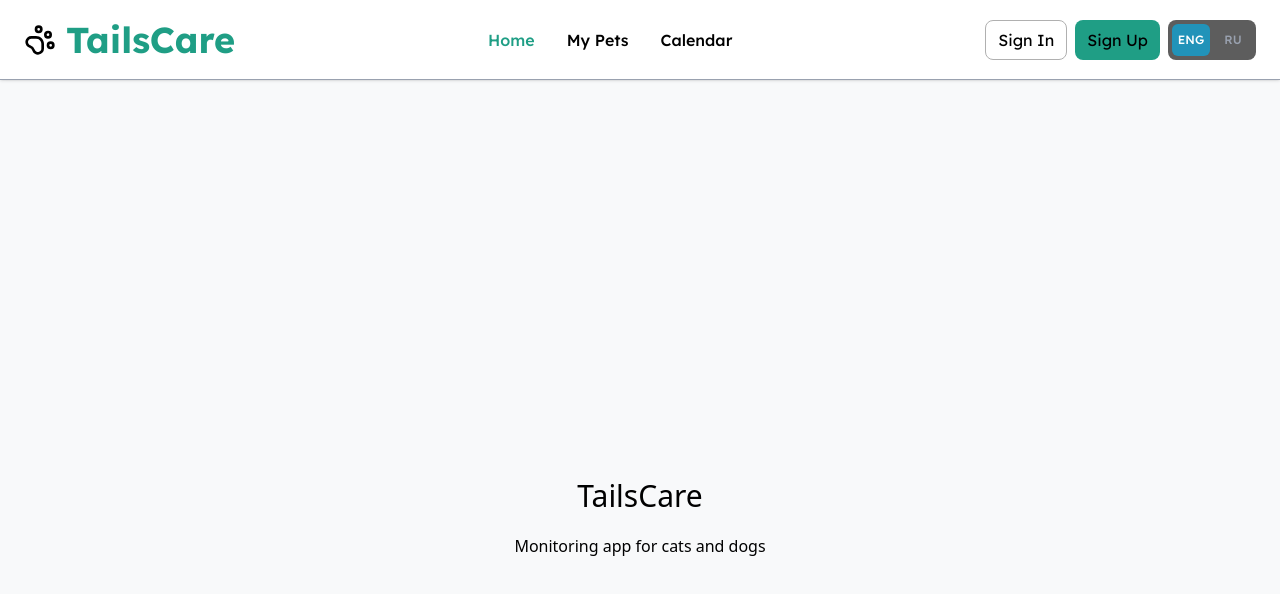
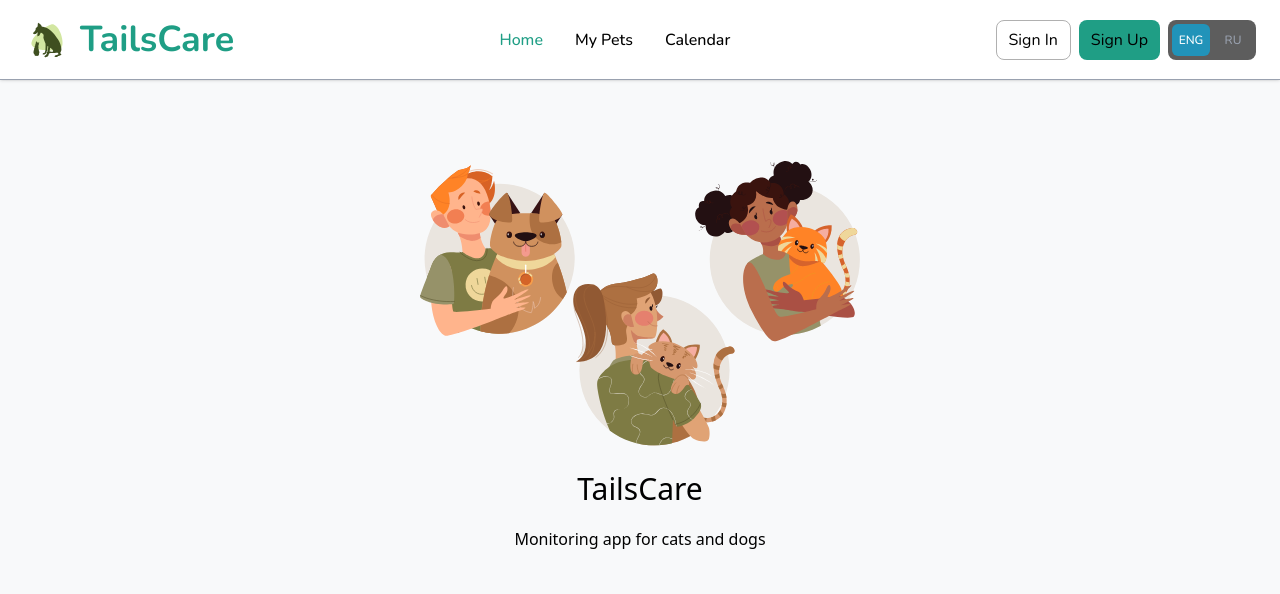
Before and after one commit to IharStaliarou/TailsCare, a Next.js app: page /en in a window 1280 px wide. Shown: the top 594 px of the page. Built offline with nearby package versions, Linux system fonts and the light colour scheme.

Commit message:
feat: added routing for pet details page

```diff
--- a/app/[locale]/layout.tsx
+++ b/app/[locale]/layout.tsx
@@ -5,12 +5,13 @@ import { routing } from '@/i18n/routing'
 import { TLocale } from '@/i18n/types'
 import { NextIntlClientProvider } from 'next-intl'
 import { getMessages, setRequestLocale } from 'next-intl/server'
-import { Lexend } from 'next/font/google'
+import { Nunito } from 'next/font/google'
 import { notFound } from 'next/navigation'
 
-const lexend = Lexend({
-  variable: '--font-lexend',
-  subsets: ['latin'],
+const nunito = Nunito({
+  subsets: ['cyrillic', 'latin'],
+  variable: '--font-nunito',
+  weight: ['400', '500', '600', '700', '800', '900'],
 })
 
 export function generateStaticParams() {
@@ -36,10 +37,10 @@ export default async function LocaleLayout({
 
   return (
     <html lang={locale}>
-      <body className={`${lexend.variable}`}>
+      <body className={`flex h-full flex-col ${nunito.variable}`}>
         <NextIntlClientProvider messages={messages}>
           <Header />
-          <main className='mt-16 w-full px-4 py-6 md:mt-20 md:px-6 md:py-9.5 2xl:px-17'>
+          <main className='mx-auto mt-16 flex w-full max-w-360 flex-col justify-center px-4 md:mt-20 md:px-6 md:py-9.5 2xl:px-17'>
             {children}
           </main>
         </NextIntlClientProvider>
--- a/app/[locale]/page.tsx
+++ b/app/[locale]/page.tsx
@@ -1,11 +1,18 @@
 import { getTranslations } from 'next-intl/server'
+import Image from 'next/image'
 
 export default async function HomePage() {
   const t = await getTranslations('common')
   return (
-    <div className='flex min-h-screen flex-col items-center justify-center font-sans'>
+    <section
+      id='home'
+      className='flex flex-col items-center justify-center font-sans md:mt-5'
+    >
+      <div className='overflow-hidden rounded-full'>
+        <Image src='/Promo1.svg' alt='logo' width={500} height={300} />
+      </div>
       <h1 className='text-3xl'>{t('title')}</h1>
       <p className='mt-5'>{t('description')}</p>
-    </div>
+    </section>
   )
 }
--- /dev/null
+++ b/app/[locale]/pets/[id]/page.tsx
@@ -0,0 +1,29 @@
+import { IPet } from '@/interfaces/user'
+import { getTranslations } from 'next-intl/server'
+
+interface IPetDetailsPageProps {
+  pet: IPet
+  params: Promise<{ id: string; locale: string }>
+}
+
+// TODO: delete when db will be ready
+const MAX = {
+  id: '124',
+  name: 'Max',
+  type: 'CAT',
+  gender: 'male' as const,
+  avatarUrl: '/image2.png',
+  createdAt: new Date(),
+  updatedAt: new Date(),
+}
+export default async function PetDetailsPage({ pet, params }: IPetDetailsPageProps) {
+  const { locale } = await params
+  const t = await getTranslations('petDetailsPage')
+  const { name: petName } = MAX
+
+  return (
+    <section id='pet-details'>
+      <h1>{t('title', { petName })}</h1>
+    </section>
+  )
+}
--- a/app/[locale]/pets/page.tsx
+++ b/app/[locale]/pets/page.tsx
@@ -10,6 +10,7 @@ const PETS: IPet[] = [
     id: '123',
     name: 'Charlie',
     type: 'DOG',
+    gender: 'male',
     avatarUrl: '/image1.png',
     createdAt: new Date(),
     updatedAt: new Date(),
@@ -18,6 +19,7 @@ const PETS: IPet[] = [
     id: '124',
     name: 'Max',
     type: 'CAT',
+    gender: 'male',
     avatarUrl: '/image2.png',
     createdAt: new Date(),
     updatedAt: new Date(),
--- a/app/globals.css
+++ b/app/globals.css
@@ -35,7 +35,7 @@
 
 body {
   color: var(--color-black-main);
-  font-family: var(--font-lexend), sans-serif;
+  font-family: var(--font-nunito), sans-serif;
   font-weight: 400;
   background: var(--color-root-bg);
 }
--- a/components/Logo/Logo.tsx
+++ b/components/Logo/Logo.tsx
@@ -2,8 +2,7 @@
 
 import { Link } from '@/i18n/routing'
 import { useTranslations } from 'next-intl'
-
-import { LogoIcon } from './LogoIcon'
+import Image from 'next/image'
 
 interface ILogoProps {
   className?: string
@@ -19,7 +18,7 @@ export const Logo = ({ closeMobileMenu, className }: ILogoProps) => {
       className={`hover:text-primary-hover text-primary flex items-center gap-2.5 transition-colors duration-300 ${className}`}
     >
       {/* TODO: Create custom logo */}
-      <LogoIcon className='h-8 w-8' />
+      <Image src='/Logo.svg' alt='logo' width={46} height={46} />
       <span className='text-4xl font-bold'>{t('title')}</span>
     </Link>
   )
--- a/components/Logo/LogoIcon.tsx
+++ /dev/null
@@ -1,34 +0,0 @@
-import { IIconsProps } from '@/interfaces/icons'
-
-// TODO: refactor icon component
-export const LogoIcon = ({ className }: IIconsProps) => {
-  return (
-    <svg
-      xmlns='http://www.w3.org/2000/svg'
-      viewBox='0 0 24 24'
-      width='24.000000'
-      height='24.000000'
-      fill='none'
-      className={className}
-    >
-      <rect
-        id='paw-print'
-        width='24.000000'
-        height='24.000000'
-        x='0.000000'
-        y='0.000000'
-        fill='rgb(255,255,255)'
-        fillOpacity='0'
-      />
-      <path
-        id='Vector'
-        d='M11.0017 6C9.89713 6 9.0017 5.10457 9.0017 4C9.0017 2.89543 9.89713 2 11.0017 2C12.1063 2 13.0017 2.89543 13.0017 4C13.0017 5.10457 12.1063 6 11.0017 6ZM18.0017 10C16.8971 10 16.0017 9.10457 16.0017 8C16.0017 6.89543 16.8971 6 18.0017 6C19.1063 6 20.0017 6.89543 20.0017 8C20.0017 9.10457 19.1063 10 18.0017 10ZM20.0017 18C18.8971 18 18.0017 17.1046 18.0017 16C18.0017 14.8954 18.8971 14 20.0017 14C21.1063 14 22.0017 14.8954 22.0017 16C22.0017 17.1046 21.1063 18 20.0017 18ZM10.9151 10.3806C11.5217 10.6319 12.0729 11.0002 12.5372 11.4645C13.0015 11.9288 13.3698 12.48 13.6211 13.0866C13.8724 13.6932 14.0017 14.3434 14.0017 15L14.0017 18.5C14.0014 19.3365 13.7016 20.1452 13.1565 20.7796C12.6114 21.4141 11.8572 21.8324 11.0303 21.9587C10.2034 22.085 9.35866 21.9111 8.649 21.4683C7.93934 21.0255 7.41172 20.3432 7.1617 19.545C6.73503 18.1683 5.83504 17.2667 4.4617 16.84C3.66389 16.5901 2.98187 16.0629 2.53906 15.3538C2.09626 14.6446 1.92192 13.8004 2.04759 12.9739C2.17326 12.1473 2.59064 11.3931 3.22421 10.8476C3.85777 10.3021 4.66567 10.0015 5.5017 10L9.0017 10C9.65831 10 10.3085 10.1293 10.9151 10.3806Z'
-        fillRule='evenodd'
-        stroke='#000'
-        strokeLinecap='round'
-        strokeLinejoin='round'
-        strokeWidth='2'
-      />
-    </svg>
-  )
-}
--- a/interfaces/user.ts
+++ b/interfaces/user.ts
@@ -10,11 +10,12 @@ export interface IUser {
   updatedAt: Date
   pets: IPet[]
 }
-
+export type TGender = 'male' | 'female'
 export interface IPet {
   id: string
   name: string
   type: string
+  gender: TGender
   avatarUrl: string
   createdAt: Date
   updatedAt: Date
--- a/messages/en.json
+++ b/messages/en.json
@@ -44,6 +44,9 @@
   "petsPage": {
     "noPets": "You don't have pets yet!"
   },
+  "petDetailsPage": {
+    "title": "This is your pet {petName}"
+  },
   "petTypes": {
     "DOG": "Dog",
     "CAT": "Cat"
--- a/messages/ru.json
+++ b/messages/ru.json
@@ -44,6 +44,9 @@
   "petsPage": {
     "noPets": "У вас пока еще нет питомцев!"
   },
+  "petDetailsPage": {
+    "title": "Это ваш питомец {petName}"
+  },
   "petTypes": {
     "DOG": "Собака",
     "CAT": "Кошка"
```
Also changed, not shown: public/Logo.svg (added), public/Promo1.svg (added).
